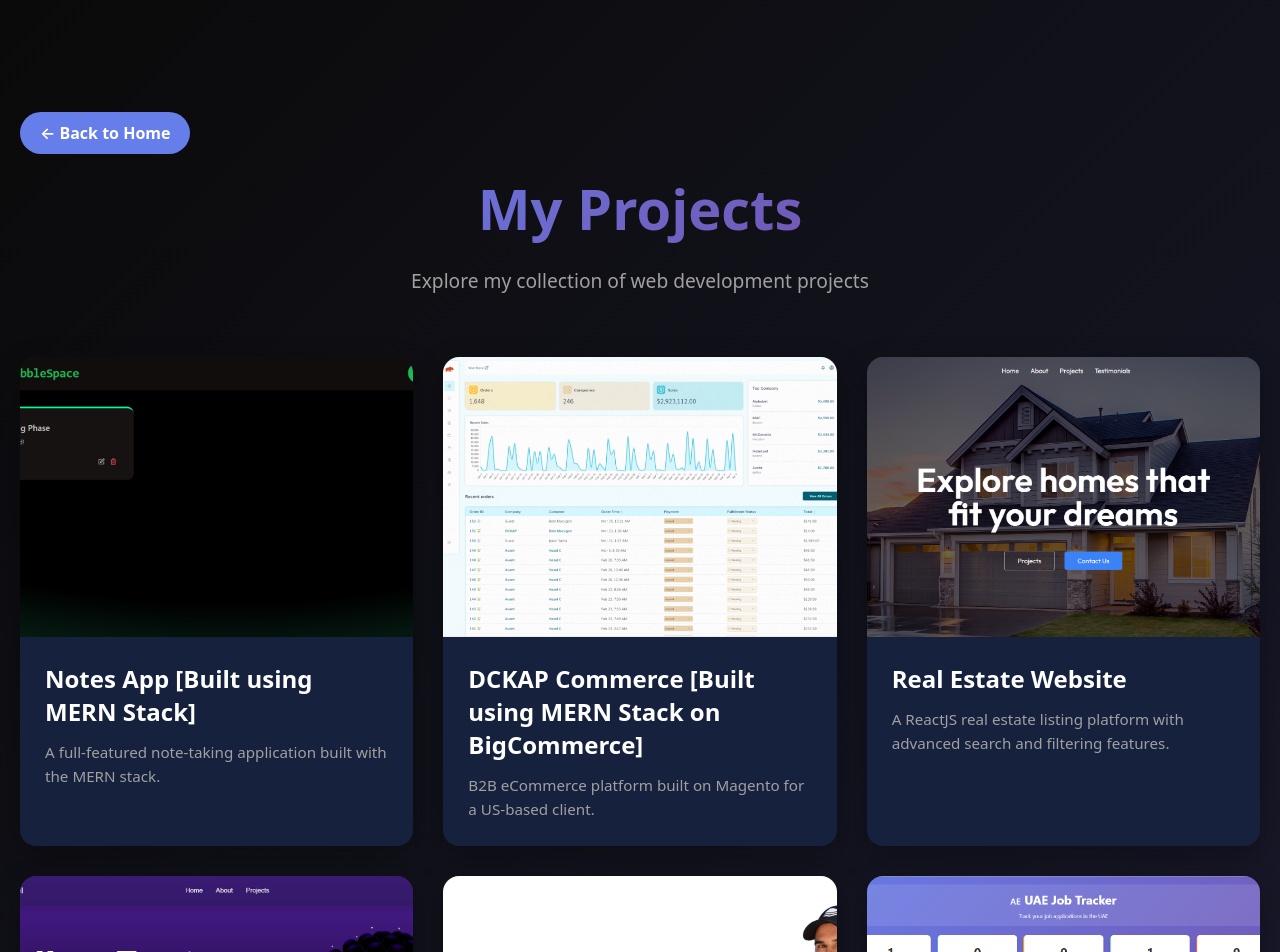
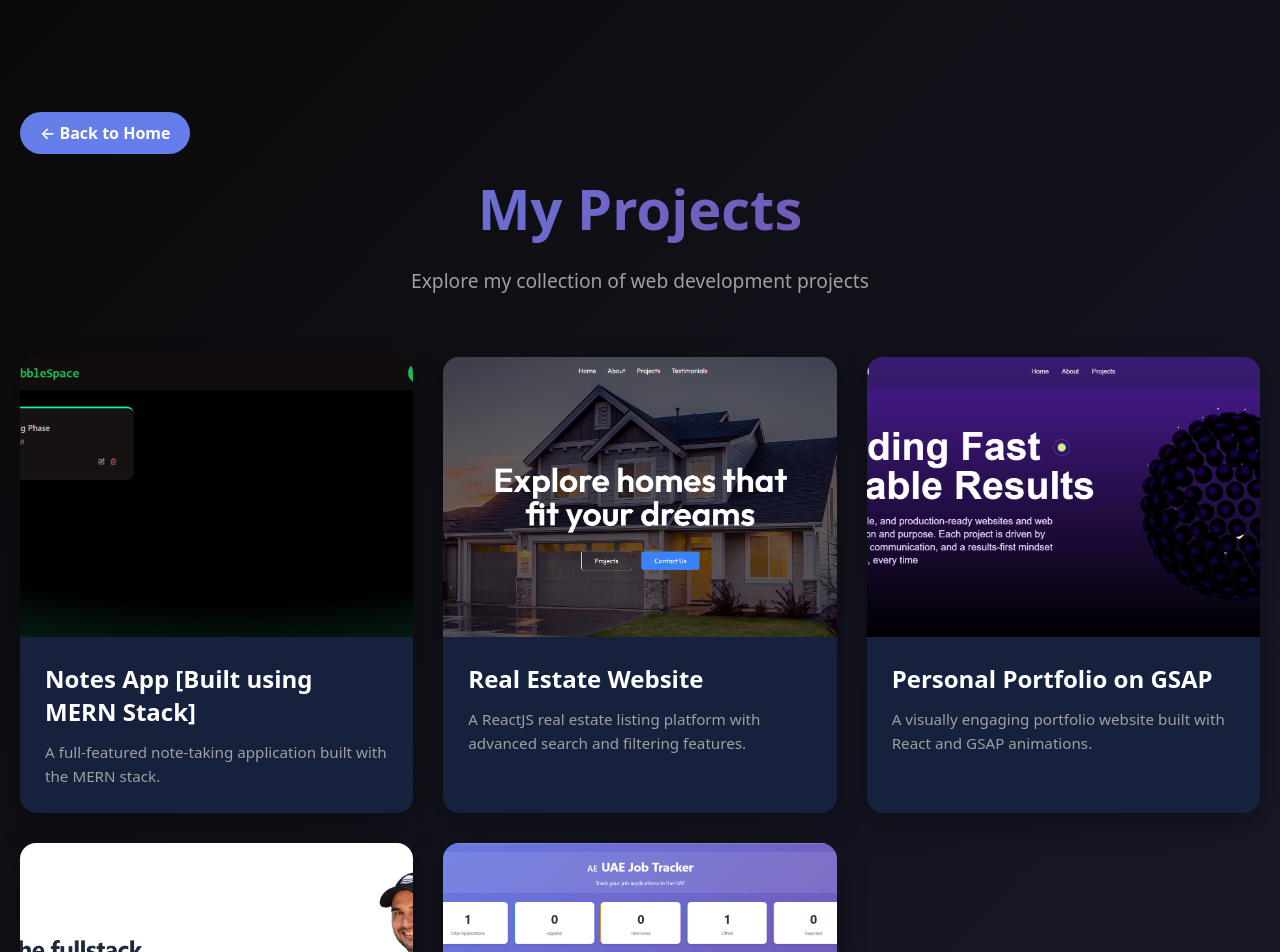
Before and after one commit to AfiyaZannuba/New_3D_Updated_Portfolio_2025, a React (Vite) app: page /projects in a window 1280 px wide. Shown: the top 952 px of the page. Built offline with nearby package versions, Linux system fonts and the light colour scheme.

Commit message:
removed projects

```diff
--- a/src/Components/Portfolio/Portfolio.jsx
+++ b/src/Components/Portfolio/Portfolio.jsx
@@ -10,13 +10,13 @@ const items = [
         desc: "A full-featured note-taking application built with the MERN stack.",
         link: "https://frontendd-notes.onrender.com/",
     },
-    {
-        id: 2,
-        img: "/commerce.png",
-        title: "DCKAP Commerce [Built using MERN Stack on BigCommerce]",
-        desc: "B2B eCommerce platform built on Magento for a US-based client.",
-        link: "https://www.dckap.com/commerce/",
-    },
+    // {
+    //     id: 2,
+    //     img: "/commerce.png",
+    //     title: "DCKAP Commerce [Built using MERN Stack on BigCommerce]",
+    //     desc: "B2B eCommerce platform built on Magento for a US-based client.",
+    //     link: "https://www.dckap.com/commerce/",
+    // },
 ];
 
 const imgVariants = {
--- a/src/Components/Projects/ProjectsPage.jsx
+++ b/src/Components/Projects/ProjectsPage.jsx
@@ -24,36 +24,36 @@ const items = [
         desc: "A full-featured note-taking application built with the MERN stack.",
         link: "https://frontendd-notes.onrender.com/",
     },
+    // {
+    //     id: 2,
+    //     img: "/commerce.png",
+    //     title: "DCKAP Commerce [Built using MERN Stack on BigCommerce]",
+    //     desc: "B2B eCommerce platform built on Magento for a US-based client.",
+    //     link: "https://www.dckap.com/commerce/",
+    // },
     {
         id: 2,
-        img: "/commerce.png",
-        title: "DCKAP Commerce [Built using MERN Stack on BigCommerce]",
-        desc: "B2B eCommerce platform built on Magento for a US-based client.",
-        link: "https://www.dckap.com/commerce/",
-    },
-    {
-        id: 3,
         img: "/realestate.png",
         title: "Real Estate Website",
         desc: "A ReactJS real estate listing platform with advanced search and filtering features.",
         link: "https://real-estate-website-xi-one.vercel.app/",
     },
     {
-        id: 4,
+        id: 3,
         img: "/gsap_personal.png",
         title: "Personal Portfolio on GSAP",
         desc: "A visually engaging portfolio website built with React and GSAP animations.",
         link: "https://afiya-zannuba-jaleel.vercel.app/",
     },
     {
-        id: 5,
+        id: 4,
         img: "/tailwind_no_react.png",
         title: "Tailwind CSS without React [Learning Side Project]",
         desc: "A project showcasing Tailwind CSS styling without the use of React.",
         link: "https://tailwind-css-without-react.vercel.app/",
     },
     {
-        id: 6,
+        id: 5,
         img: "/vibecoding-mern.png",
         title: "Job Tracker App [Built using MERN Stack]",
         desc: "A mern stack job tracking application vibecoded in less than 30 minutes.",
```
